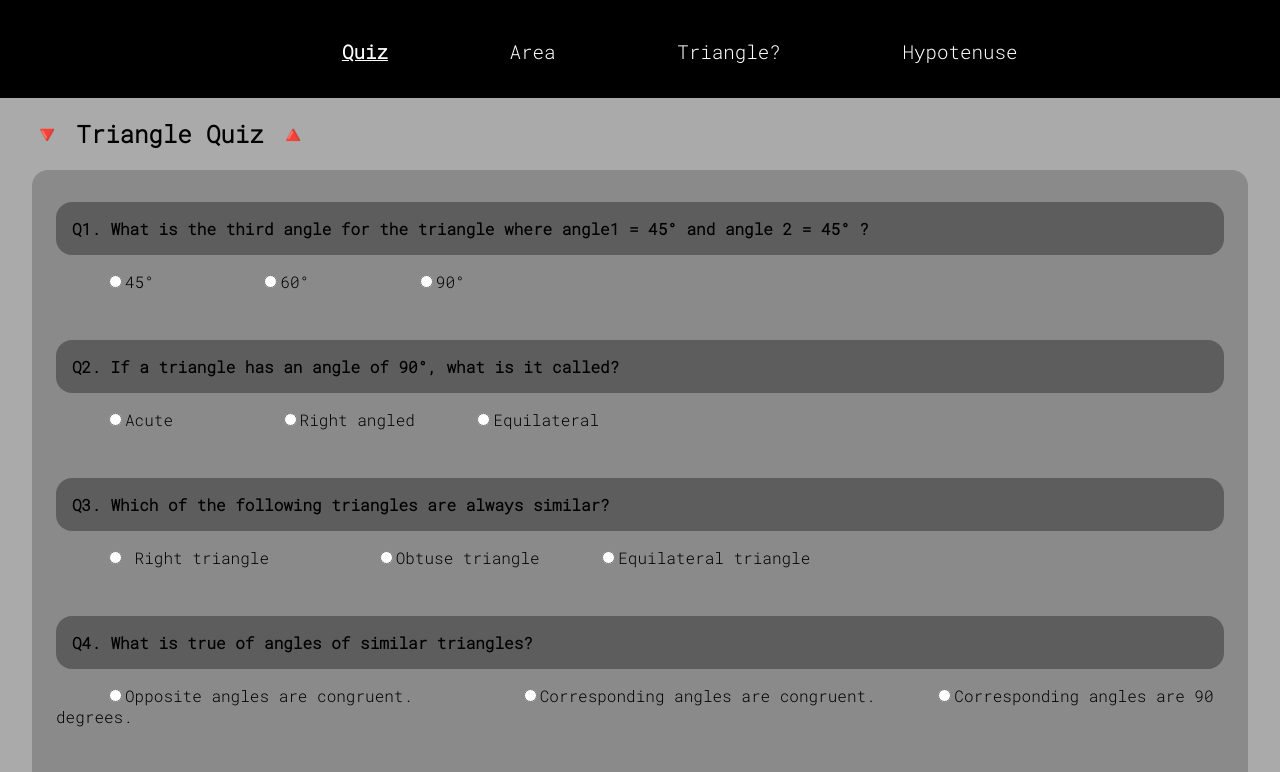
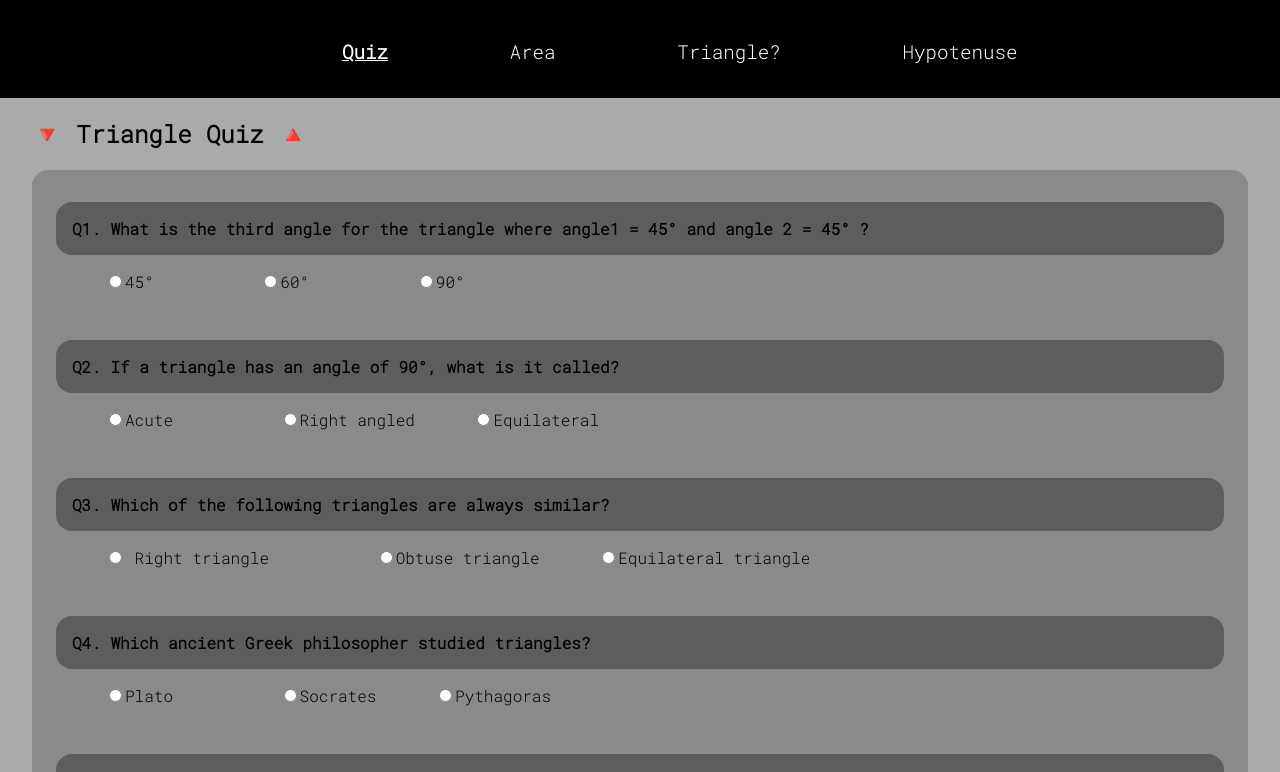
Before and after one commit to Adarsh-Patel-Dev/FUN-WITH-TRIANGLE, a plain HTML site: page index.html in a window 1280 px wide. Shown: the part 153-925 px from the top of the page. Drawn offline with Linux system fonts and the light colour scheme.

Commit message:
change 1 question in quiz

```diff
--- a/index.html
+++ b/index.html
@@ -80,17 +80,16 @@
         </div>
 
         <div class="question-container">
-            <p>Q4. What is true of angles of similar triangles?</p>
+            <p>Q4. Which ancient Greek philosopher studied triangles?</p>
             <label>
-                <input type="radio" name="question4" value="Opposite angles are congruent." required />Opposite angles
-                are congruent.
+                <input type="radio" name="question4" value="Plato" required />Plato
             </label>
             <label>
-                <input type="radio" name="question4" value="Corresponding angles are congruent."
-                    required />Corresponding angles are congruent.
+                <input type="radio" name="question4" value="Socrates"
+                    required />Socrates
                 <label>
-                    <input type="radio" name="question4" value="Corresponding angles are 90 degrees."
-                        required />Corresponding angles are 90 degrees.
+                    <input type="radio" name="question4" value="Pythagoras"
+                        required />Pythagoras
                 </label>
         </div>
 
--- a/quiz.js
+++ b/quiz.js
@@ -2,7 +2,7 @@ const quizForm = document.querySelector(".quiz-form");
 const submitBtn = document.querySelector("#submit-btn");
 const output = document.querySelector("#output");
 
-const correctAnswers = ["90°", "Right angled", "Equilateral triangle", "Corresponding angles are congruent.", "360°"];
+const correctAnswers = ["90°", "Right angled", "Equilateral triangle", "Pythagoras", "360°"];
 
 
 
```
